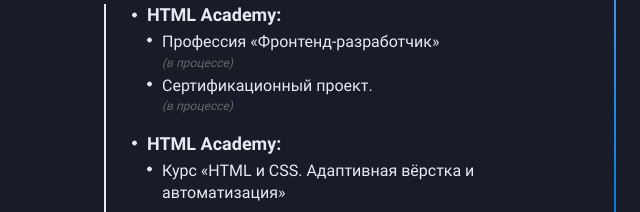
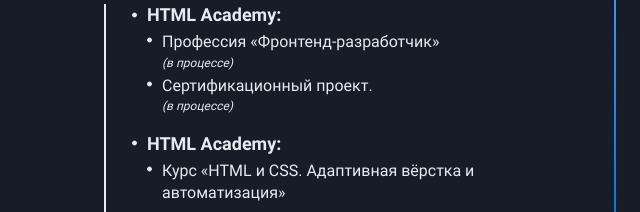
Before and after one commit to webdevandreev/main-portfolio, a website: page source/index.html in a window 1280 px wide. Both pictures are taken after a click on the button "Переключить тему". Shown: the part 573-785 px from the top of the page, 38-678 px from the left. Drawn offline with nearby package versions, Linux system fonts and the light colour scheme; files that its build step writes are made by us from their sources.

Commit message:
`Added dark theme support for courses item status`

```diff
--- a/source/scripts/theme-switcher.js
+++ b/source/scripts/theme-switcher.js
@@ -8,6 +8,7 @@
     ...document.querySelectorAll('.skills__block-title'),
     document.querySelector('.header__nav-list'),
     document.querySelector('.header__button'),
+    ...document.querySelectorAll('.courses__item-status'),
   ];
 
   elements.forEach((element) => element?.classList.toggle('dark-theme'));
--- a/source/styles/blocks/courses.scss
+++ b/source/styles/blocks/courses.scss
@@ -141,11 +141,15 @@
   &__item-status {
     font-size: 12px;
     font-style: italic;
-    color: #666666;
+    color: $color-dark;
     margin-top: 0;
     margin-bottom: 2px;
     padding-left: 15px;
     position: relative;
+
+    &.dark-theme {
+      color: $color-light;
+    }
 
     &::before {
       content: "";
```
